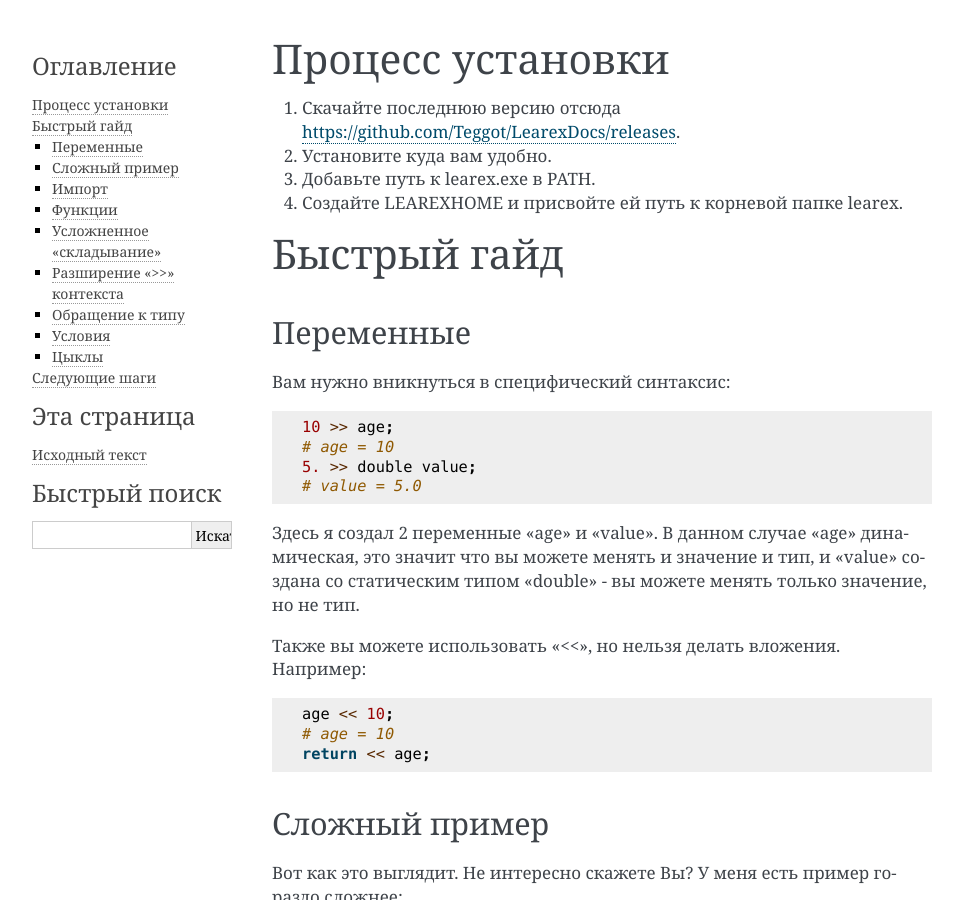
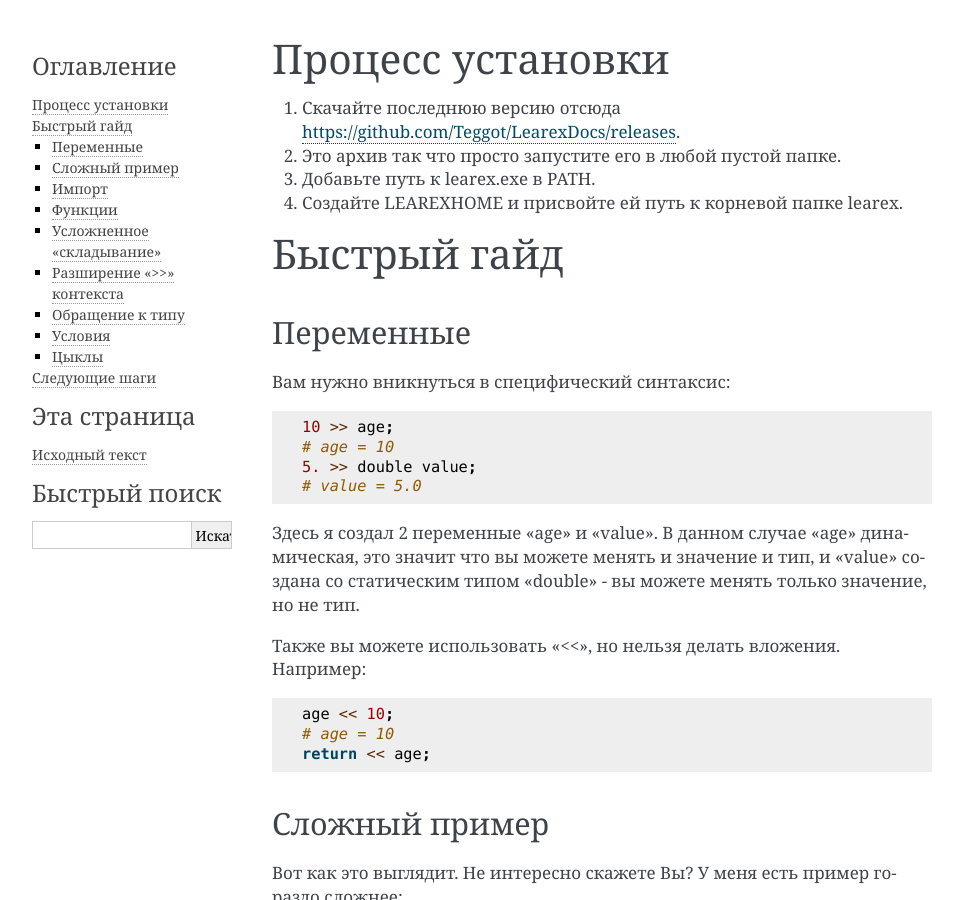
Before and after one commit to Teggot/LearexDocsRU, a Sphinx documentation site: the page built from docs/source/getting_started.rst, in a window 1280 px wide and 900 px high. Shown: the whole window, without its empty margins (148-1111 px from the left). Built offline with Sphinx 7.4.7, drawn with Linux system fonts in a browser that asks for light colours.

Commit message:
Update getting_started.rst

```diff
--- a/docs/source/getting_started.rst
+++ b/docs/source/getting_started.rst
@@ -2,7 +2,7 @@
 =================
 
 1. Скачайте последнюю версию отсюда https://github.com/Teggot/LearexDocs/releases.
-2. Установите куда вам удобно.
+2. Это архив так что просто запустите его в любой пустой папке.
 3. Добавьте путь к learex.exe в PATH.
 4. Создайте LEAREXHOME и присвойте ей путь к корневой папке learex.
 
```
